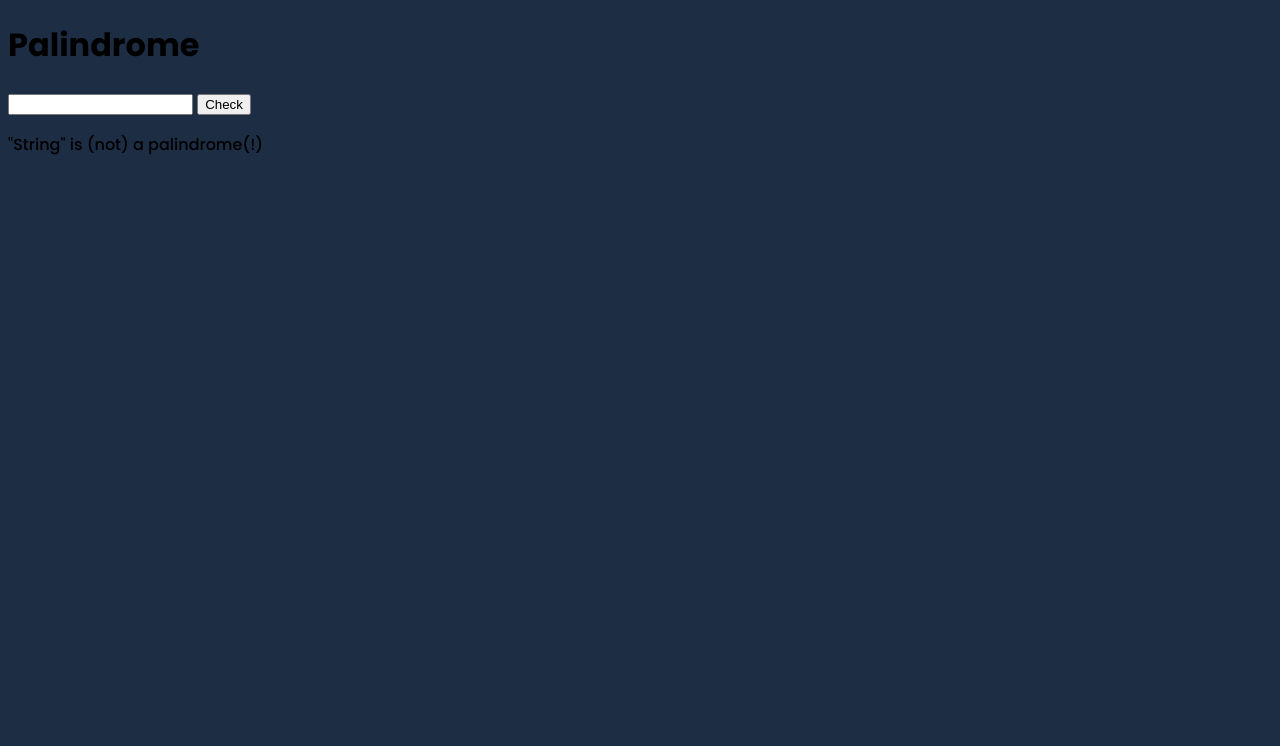
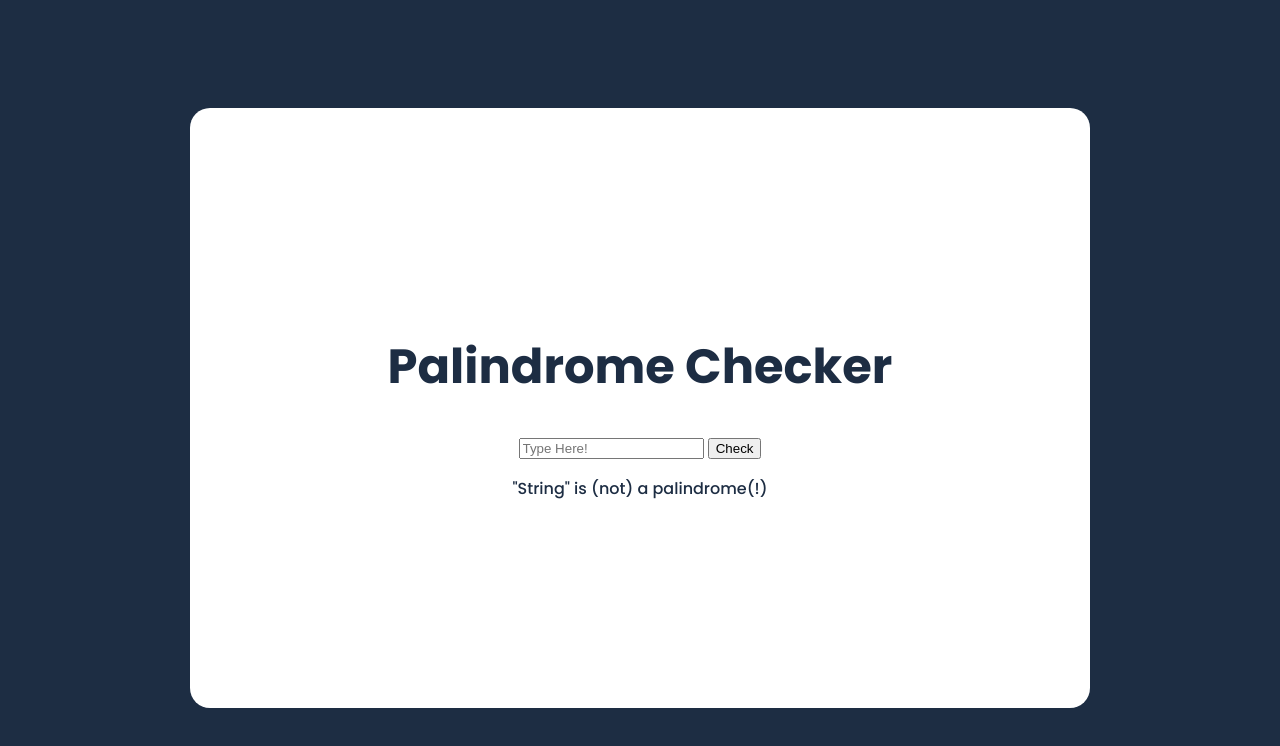
Before and after one commit to codeyStein/palindrome-checker, a plain HTML site: page index.html in a window 1280 px wide. Drawn offline with Linux system fonts and the light colour scheme.

```diff
--- a/index.html
+++ b/index.html
@@ -9,10 +9,10 @@
 </head>
 <body>
 	<div class="container">
-		<h1>Palindrome</h1>
+		<h1>Palindrome Checker</h1>
 
 			<div id="main">
-				<input id="input" type="text">
+				<input id="input" type="text" placeholder="Type Here!">
 				<button id="button">Check</button>
 			</div>
 
--- a/style.css
+++ b/style.css
@@ -14,4 +14,46 @@
 body {
 	background-color: var(--clr-blue);
 	font-family: 'Poppins', sans-serif;
+	height: 100vh;
+	display: flex;
+	align-items: center;
+	justify-content: center;
 }
+
+.container {
+	display: flex;
+	flex-direction: column;
+	align-items: center;
+	justify-content: center;
+	background-color: var(--clr-white);
+	color: var(--clr-blue);
+	border-radius: 20px;
+	width: 900px;
+	height: 600px;
+}
+
+.container h1 {
+	font-size: 3rem;
+}
+
+
+/*
+#input {
+	border-radius: 0;
+	width: 300px;
+	height: 30px;
+	border: 3px solid var(--clr-grey);
+	transition: 250ms ease-out;
+	padding-left: 1rem;
+	font-family: 'Poppins', sans-serif;
+	font-weight: 500;
+	color: var(--clr-blue);
+}
+
+#input:focus {
+	border-radius: 3px;
+	border: 5px solid var(--clr-grey);
+	outline: none;
+}
+
+::placeholder { color: #ddd; }
```
